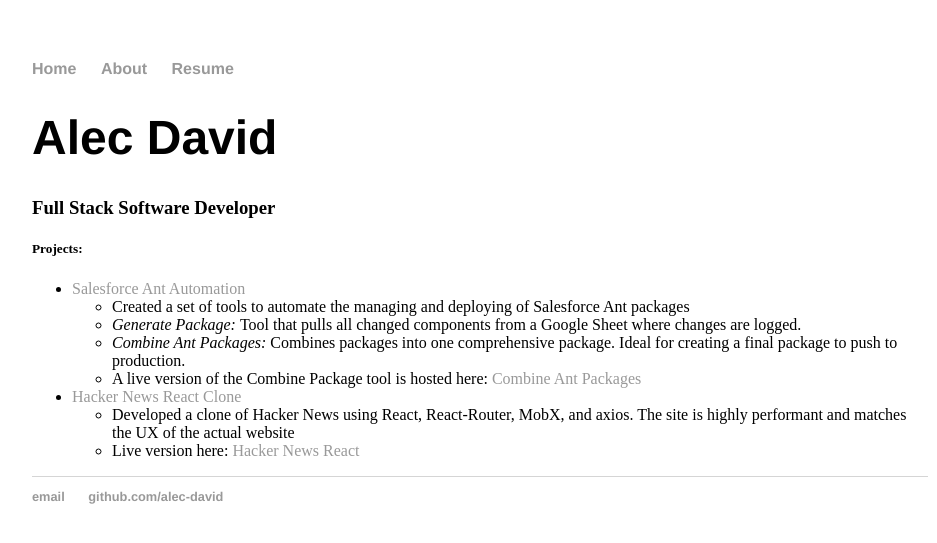
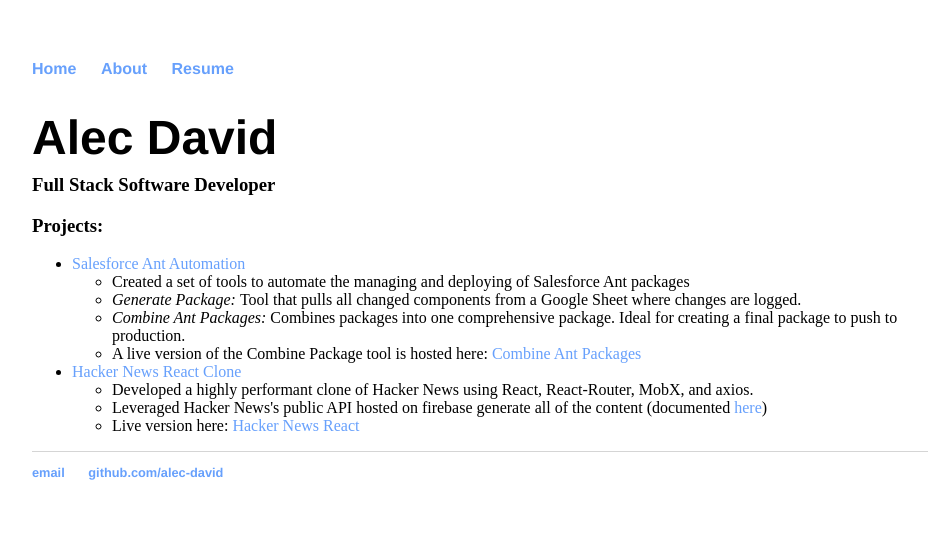
Before and after one commit to alec-david/alec-david.github.io, a Jekyll site: the page built from index.html, in a window 1280 px wide. Shown: the top 543 px of the page, without its empty margins (160-1097 px from the left). Built offline with Jekyll 4.4.1, drawn with Linux system fonts in a browser that asks for light colours.

```diff
--- a/about/index.html
+++ b/about/index.html
@@ -8,7 +8,8 @@ title: About Alec David
   <p>
   	I'm a software developer living in Cleveland, OH. I am currently working as a developer at Acumen Solutions where I have worked on projects to create time tracking and correspondence management software. In my free time, I am also working for Brilliant Sole - a startup that is reinventing how virtual reality video games are controlled. Check out some of the  cool problems that Brilliant Sole is solving at our website:
   	<a href="http://www.brilliantsole.com/"> brilliantsole.com </a>.
-
+  	<br>
     Most of my experience is in Java and Javascript (Nodejs, ES6, React, Redux). I've also worked with C# and python.
+    <br>
   </p>
 </div>
--- a/css/main.css
+++ b/css/main.css
@@ -16,7 +16,7 @@ footer ul li {
 }
 a {
   text-decoration: none;
-  color: #999;
+  color: #67a0fc;
 }
 a:hover {
   text-decoration: underline;
@@ -24,6 +24,7 @@ a:hover {
 h1 {
   font-size: 3em;
   font-family: 'Helvetica', 'Arial', 'Sans-Serif';
+  margin-bottom: -10px;
 }
 p {
   font-size: 1.5em;
--- a/index.html
+++ b/index.html
@@ -6,7 +6,7 @@ title: Alec David
 <div class="blurb">
 	<h1>Alec David</h1>
 	<h3>Full Stack Software Developer</h3>
-	<h5>Projects:</h5>
+	<h3>Projects:</h3>
 	<ul>
 		<li><a href="https://github.com/alec-david/SalesforceAntAutomation">Salesforce Ant Automation</a></li>
 		<ul>
@@ -21,7 +21,8 @@ title: Alec David
 		</ul>
 		<li><a href="https://github.com/alec-david/hnReactClone">Hacker News React Clone</a></li>
 		<ul>
-			<li>Developed a clone of Hacker News using React, React-Router, MobX, and axios. The site is highly performant and matches the UX of the actual website</li>
+			<li>Developed a highly performant clone of Hacker News using React, React-Router, MobX, and axios.</li>
+			<li>Leveraged Hacker News's public API hosted on firebase generate all of the content (documented <a href="https://github.com/HackerNews/API">here</a>)</li>
 			<li>Live version here:
 				<a href="https://alec-david.github.io/hnReactClone">Hacker News React</a>
 		</ul>
--- a/resume/index.html
+++ b/resume/index.html
@@ -13,7 +13,7 @@ title: Alec David Resume
     <span class="obfuscate">alec.r.david@gmail.com</span>
     <br><br>
     <iframe
-    	src="http://docs.google.com/gview?url=https://alec-david.github.io/resume/AlecDavidResume.pdf&embedded=true"
+    	src="https://docs.google.com/gview?url=https://alec-david.github.io/resume/AlecDavidResume.pdf&embedded=true"
 			style="width:600px; height:500px;"
 			frameborder="0">
 		</iframe>
```
